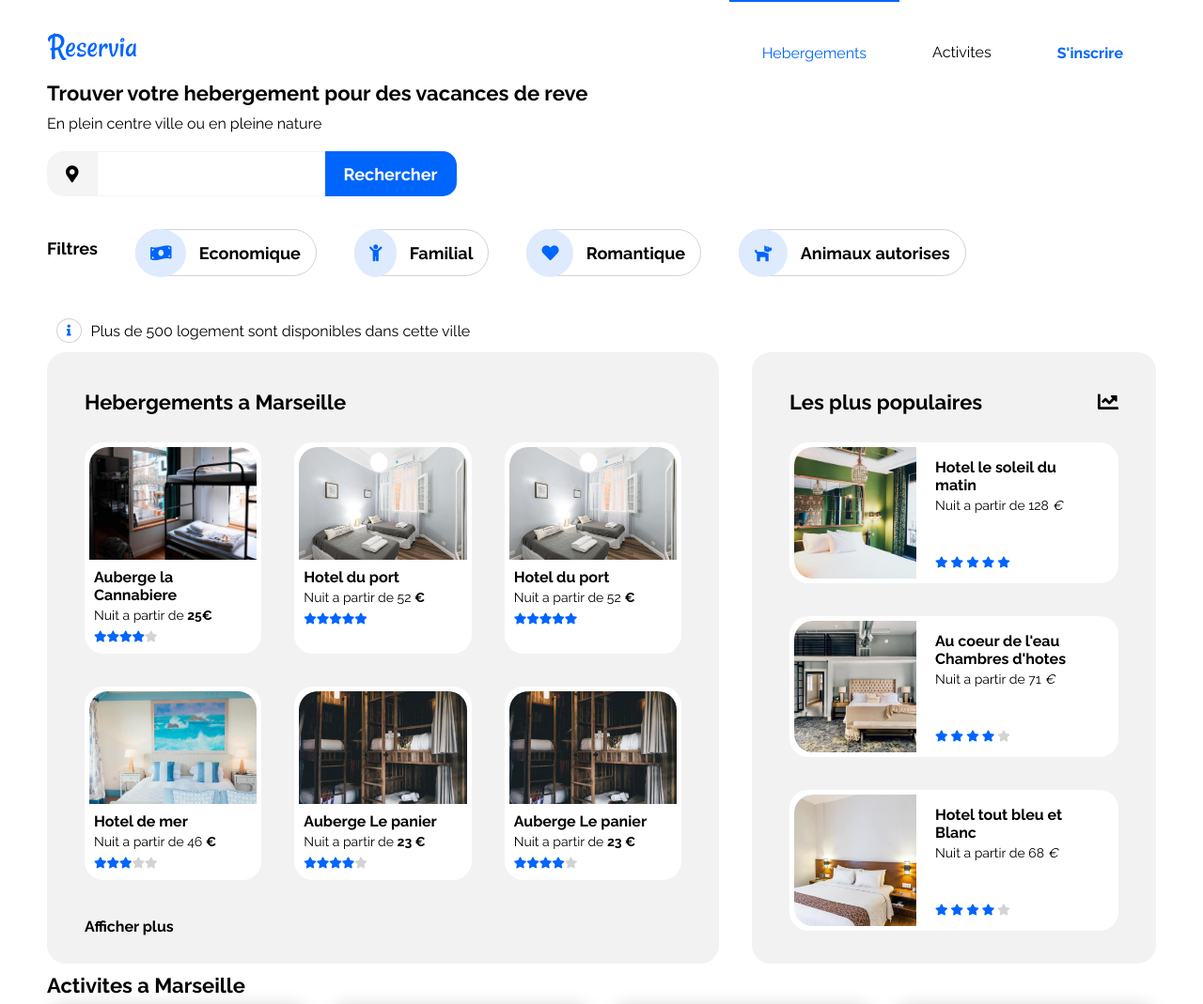
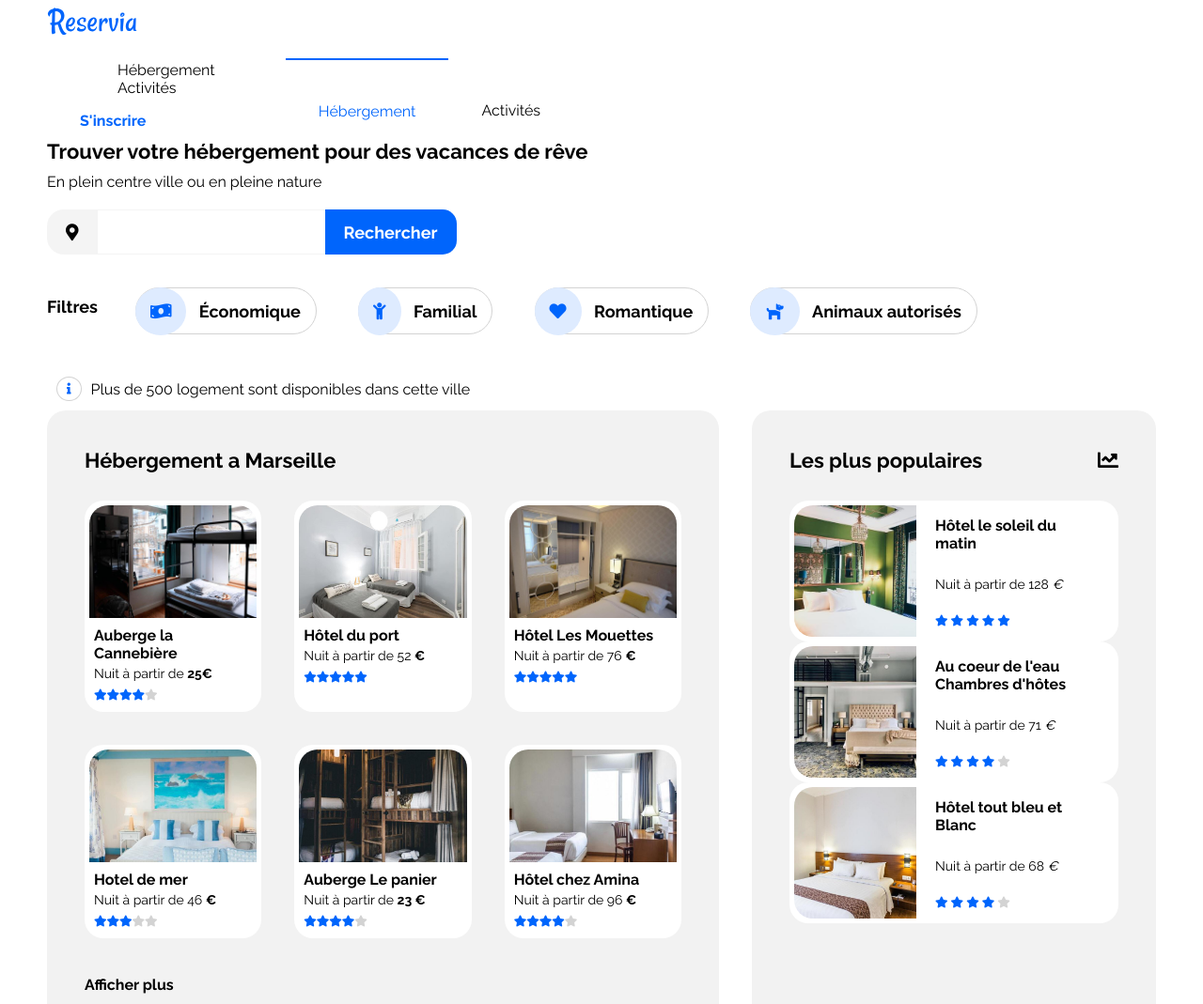
Before and after one commit to alevsametoglu/Reservia, a plain HTML site: page index.html in a window 1280 px wide. Shown: the top 1069 px of the page at 94% size. Drawn offline with Linux system fonts and the light colour scheme.

Commit message:
added accents et link

```diff
--- a/index.html
+++ b/index.html
@@ -17,23 +17,31 @@
 <body>
     <!-- header -->
     <header>
+        <div>
             <span id="logo">
                 <img src="assets/images/logo/Reservia.svg" alt="logo" />
             </span>
             <nav>
                 <ul>
-                <li class="nav-link active"><a href="#hotel">Hebergements</a></li>
-                <li class="nav-link"><a href="#activities">Activites</a></li>
+                    <li class="nav-link active"><a href="#hotel">Hébergement</a></li>
+                    <li class="nav-link"><a href="#activities">Activités</a></li>
                 </ul>
             </nav>
             <span id="register"><a href="#">S'inscrire</a></span>
+        </div>
+        <nav id='mobil-navbar'>
+            <ul>
+                <li class="nav-link active"><a href="#hotel">Hébergement</a></li>
+                <li class="nav-link"><a href="#activities">Activités</a></li>
+            </ul>
+        </nav>
     </header>
 
     <!-- main section -->
     <section id="main-content">
         <!-- search section -->
-        <section>
-            <h3>Trouver votre hebergement pour des vacances de reve</h3>
+        <section id='search-section'>
+            <h3>Trouver votre hébergement pour des vacances de rêve</h3>
             <p>En plein centre ville ou en pleine nature</p>
 
             <!-- search-input -->
@@ -47,22 +55,24 @@
 
             <div id="filter">
                 <h4>Filtres</h4>
-                <button type="click">
+                <div>
+                    <button type="button">
                         <span class="filter-icon"><i class="fas fa-money-bill-wave"></i></span>
-                    <span class="filter-text">Economique</span>
+                        <span class="filter-text">Économique</span>
                     </button>
-                <button type="click">
+                    <button type="button">
                         <span class="filter-icon"><i class="fas fa-child"></i></span>
                         <span class="filter-text">Familial</span>
                     </button>
-                <button type="click">
+                    <button type="button">
                         <span class="filter-icon"><i class="fas fa-heart"></i></span>
                         <span class="filter-text">Romantique</span>
                     </button>
-                <button type="click">
+                    <button type="button">
                         <span class="filter-icon"><i class="fas fa-dog"></i></span>
-                    <span class="filter-text">Animaux autorises</span>
+                        <span class="filter-text">Animaux autorisés</span>
                     </button>
+                </div>
             </div>
 
             <!--info-->
@@ -79,15 +89,15 @@
             <!-- hebergement -->
             <section>
                 <div class="section-title">
-                    <h3>Hebergements a Marseille</h3>
+                    <h3>Hébergement a Marseille</h3>
                 </div>
                 <div id="hotel-list">
                     <article>
                         <a href="#">
-                            <img src="assets/images/hebergements/marcus-loke-WQJvWU_HZFo-unsplash.jpg" alt="" />
+                            <img src="assets/images/hebergements/marcus-loke-WQJvWU_HZFo-unsplash.jpg" alt="Auberge la Cannabiere" />
                             <div class="hotel-info">
-                                <h4>Auberge la Cannabiere</h4>
-                                <p>Nuit a partir de <strong>25&euro;</strong></p>
+                                <h4>Auberge la Cannebière</h4>
+                                <p>Nuit à partir de <strong>25&euro;</strong></p>
                                 <span class="icon-score">
                                     <i class="fas fa-star"></i><i class="fas fa-star"></i><i class="fas fa-star"></i><i
                                         class="fas fa-star"></i><i class="fas fa-star inactive"></i>
@@ -98,10 +108,10 @@
 
                     <article>
                         <a href="#">
-                            <img src="assets/images/hebergements/fred-kleber-gTbaxaVLvsg-unsplash.jpg" alt="" />
+                            <img src="assets/images/hebergements/fred-kleber-gTbaxaVLvsg-unsplash.jpg" alt="Hotel du port" />
                             <div class="hotel-info">
-                                <h4>Hotel du port</h4>
-                                <p>Nuit a partir de 52 <strong> &euro;</strong></p>
+                                <h4>Hôtel du port</h4>
+                                <p>Nuit à partir de 52 <strong> &euro;</strong></p>
                                 <span class="icon-score">
                                     <i class="fas fa-star"></i><i class="fas fa-star"></i><i class="fas fa-star"></i><i
                                         class="fas fa-star"></i><i class="fas fa-star"></i>
@@ -112,10 +122,10 @@
 
                     <article>
                         <a href="#">
-                            <img src="assets/images/hebergements/fred-kleber-gTbaxaVLvsg-unsplash.jpg" alt="" />
+                            <img src="assets/images/hebergements/reisetopia-B8WIgxA_PFU-unsplash.jpg" alt="Hotel Les Mouettes" />
                             <div class="hotel-info">
-                                <h4>Hotel du port</h4>
-                                <p>Nuit a partir de 52 <strong> &euro;</strong></p>
+                                <h4>Hôtel Les Mouettes</h4>
+                                <p>Nuit à partir de 76 <strong> &euro;</strong></p>
                                 <span class="icon-score">
                                     <i class="fas fa-star"></i><i class="fas fa-star"></i><i class="fas fa-star"></i><i
                                         class="fas fa-star"></i><i class="fas fa-star"></i>
@@ -126,10 +136,10 @@
 
                     <article>
                         <a href="#">
-                            <img src="assets/images/hebergements/annie-spratt-Eg1qcIitAuA-unsplash.jpg" alt="" />
+                            <img src="assets/images/hebergements/annie-spratt-Eg1qcIitAuA-unsplash.jpg" alt="Hotel de mer" />
                             <div class="hotel-info">
                                 <h4>Hotel de mer</h4>
-                                <p>Nuit a partir de 46 <strong> &euro;</strong></p>
+                                <p>Nuit à partir de 46 <strong> &euro;</strong></p>
                                 <span class="icon-score">
                                     <i class="fas fa-star"></i><i class="fas fa-star"></i><i class="fas fa-star"></i><i
                                         class="fas fa-star inactive"></i><i class="fas fa-star inactive"></i>
@@ -140,10 +150,10 @@
 
                     <article>
                         <a href="#">
-                            <img src="assets/images/hebergements/nicate-lee-kT-ZyaiwBe0-unsplash.jpg" alt="" />
+                            <img src="assets/images/hebergements/nicate-lee-kT-ZyaiwBe0-unsplash.jpg" alt="Auberge Le panier" />
                             <div class="hotel-info">
                                 <h4>Auberge Le panier</h4>
-                                <p>Nuit a partir de <strong>23 &euro;</strong></p>
+                                <p>Nuit à partir de <strong>23 &euro;</strong></p>
                                 <span class="icon-score">
                                     <i class="fas fa-star"></i><i class="fas fa-star"></i><i class="fas fa-star"></i><i
                                         class="fas fa-star"></i><i class="fas fa-star inactive"></i>
@@ -154,10 +164,10 @@
 
                     <article>
                         <a href="#">
-                            <img src="assets/images/hebergements/nicate-lee-kT-ZyaiwBe0-unsplash.jpg" alt="" />
+                            <img src="assets/images/hebergements/febrian-zakaria-M6S1WvfW68A-unsplash.jpg" alt="Hotel chez Amina" />
                             <div class="hotel-info">
-                                <h4>Auberge Le panier</h4>
-                                <p>Nuit a partir de <strong>23 &euro;</strong></p>
+                                <h4>Hôtel chez Amina</h4>
+                                <p>Nuit à partir de 96 <strong> &euro;</strong></p>
                                 <span class="icon-score">
                                     <i class="fas fa-star"></i><i class="fas fa-star"></i><i class="fas fa-star"></i><i
                                         class="fas fa-star"></i><i class="fas fa-star inactive"></i>
@@ -176,14 +186,14 @@
                     <i class="fas fa-chart-line icon"></i>
                 </div>
                 <div id="hotel-popular-list">
+                    <a href="#">
                         <article>
-                        <a href="#">
-                            <img src="assets/images/hebergements/emile-guillemot-Bj_rcSC5XfE-unsplash.jpg" alt="" />
+                            <img src="assets/images/hebergements/emile-guillemot-Bj_rcSC5XfE-unsplash.jpg" alt="Hotel le soleil du matin" />
                             <div class="hotel-info">
-                                <span>
-                                <h4>Hotel le soleil du matin</h4>
-                                <p>Nuit a partir de 128 <em> &euro;</em></p>
-                            </span>
+
+                                <h4>Hôtel le soleil du matin</h4>
+                                <p>Nuit à partir de 128 <em> &euro;</em></p>
+
                                 <span class="icon-score">
                                     <i class="fas fa-star"></i>
                                     <i class="fas fa-star"></i>
@@ -192,17 +202,17 @@
                                     <i class="fas fa-star"></i>
                                 </span>
                             </div>
+                        </article>
                     </a>
-                    </article>
 
+                    <a href="#">
                         <article>
-                        <a href="#">
-                            <img src="assets/images/hebergements/aw-creative-VGs8z60yT2c-unsplash.jpg" alt="" />
+                            <img src="assets/images/hebergements/aw-creative-VGs8z60yT2c-unsplash.jpg" alt="Au coeur de l'eau Chambres d'hotes" />
                             <div class="hotel-info">
-                                <span>
-                                <h4>Au coeur de l'eau Chambres d'hotes</h4>
-                                <p>Nuit a partir de 71 <em> &euro;</em></p>
-                            </span>
+
+                                <h4>Au coeur de l'eau Chambres d'hôtes</h4>
+                                <p>Nuit à partir de 71 <em> &euro;</em></p>
+
                                 <span class="icon-score">
                                     <i class="fas fa-star"></i>
                                     <i class="fas fa-star"></i>
@@ -211,17 +221,17 @@
                                     <i class="fas fa-star inactive"></i>
                                 </span>
                             </div>
+                        </article>
                     </a>
-                    </article>
 
+                    <a href="#">
                         <article>
-                        <a href="#">
-                            <img src="assets/images/hebergements/febrian-zakaria-sjvU0THccQA-unsplash.jpg" alt="" />
+                            <img src="assets/images/hebergements/febrian-zakaria-sjvU0THccQA-unsplash.jpg" alt="Hotel tout bleu et Blanc" />
                             <div class="hotel-info">
-                                <span>
-                                <h4>Hotel tout bleu et Blanc</h4>
-                                <p>Nuit a partir de 68 <em> &euro;</em></p>
-                            </span>
+
+                                <h4>Hôtel tout bleu et Blanc</h4>
+                                <p>Nuit à partir de 68 <em> &euro;</em></p>
+
                                 <span class="icon-score">
                                     <i class="fas fa-star"></i>
                                     <i class="fas fa-star"></i>
@@ -230,21 +240,21 @@
                                     <i class="fas fa-star inactive"></i>
                                 </span>
                             </div>
+                        </article>
                     </a>
-                    </article>
                 </div>
             </aside>
         </section>
 
         <!-- section activities -->
         <section id='activities'>
-            <h3>Activites a Marseille</h3>
-            <div id="section-activites">
+            <h3>Activités a Marseille</h3>
+            <div id="activity-list">
 
                 <div class="vertical-card">
                     <article class="activity-card">
                         <a href="#">
-                            <img src="assets/images/activites/reno-laithienne-QUgJhdY5Fyk-unsplash.jpg" alt="" class="img-vertical" />
+                            <img src="assets/images/activites/reno-laithienne-QUgJhdY5Fyk-unsplash.jpg" alt="Vieux Port" class="img-vertical" />
                             <h6>Vieux Port</h6>
                         </a>
                     </article>
@@ -252,15 +262,15 @@
 
 
                 <div class="horizontal-card">
-                    <article class="activity-card horizontal-card-aa">
+                    <article class="activity-card horizontal-card card-pomegues">
                         <a href="#">
-                            <img src="assets/images/activites/paul-hermann-QFTrLdQIRhI-unsplash.jpg" alt="">
-                            <h6>Fort du Pomegues</h6>
+                            <img src="assets/images/activites/paul-hermann-QFTrLdQIRhI-unsplash.jpg" alt="Fort du Pomegues">
+                            <h6>Fort du Pomègues</h6>
                         </a>
                     </article>
-                    <article class="activity-card horizontal-card-ab">
+                    <article class="activity-card horizontal-card card-iles">
                         <a href="#">
-                            <img src="assets/images/activites/kevin-hikari-rV_Qd1l-VXg-unsplash.jpg" alt="">
+                            <img src="assets/images/activites/kevin-hikari-rV_Qd1l-VXg-unsplash.jpg" alt="Iles du Friou">
                             <h6>Iles du Frioul</h6>
                         </a>
                     </article>
@@ -269,22 +279,22 @@
                 <div class="vertical-card">
                     <article class="activity-card">
                         <a href="#">
-                            <img src="assets/images/activites/kilyan-sockalingum-NR8-cBCN3aI-unsplash.jpg" alt="" />
+                            <img src="assets/images/activites/kilyan-sockalingum-NR8-cBCN3aI-unsplash.jpg" alt="Parc National des calanques" />
                             <h6>Parc National des calanques</h6>
                         </a>
                     </article>
                 </div>
 
                 <div class="horizontal-card">
-                    <article class="activity-card horizontal-card-b">
+                    <article class="activity-card horizontal-card ">
                         <a href="#">
-                            <img src="assets/images/activites/florian-wehde-xW9e8gdotxI-unsplash.jpg" alt="" />
+                            <img src="assets/images/activites/florian-wehde-xW9e8gdotxI-unsplash.jpg" alt="Notre-Dame-de-la-Garde" />
                             <h6>Notre-Dame-de-la-Garde</h6>
                         </a>
                     </article>
-                    <article class="activity-card horizontal-card-b">
+                    <article class="activity-card horizontal-card ">
                         <a href="#">
-                            <img src="assets/images/activites/lena-paulin-wH2-EJoDcV0-unsplash.jpg" alt="" />
+                            <img src="assets/images/activites/lena-paulin-wH2-EJoDcV0-unsplash.jpg" alt="parc Longchamp" />
                             <h6>parc Longchamp</h6>
                         </a>
                     </article>
@@ -301,14 +311,14 @@
                 <h4>A Propos</h4>
                 <a href="#">Fonctionement du site</a>
                 <br />
-                <a href="#">Conditions generales de Vente</a>
+                <a href="#">Conditions  générales de Vente</a>
                 <br />
-                <a href="#">Donnees et confidentalite</a>
+                <a href="#">Données et confidentialités</a>
             </article>
 
             <article>
-                <h4>Nos hebergement</h4>
-                <a href="#">Charte qualite</a><br />
+                <h4>Nos hébergement</h4>
+                <a href="#">Charte qualité</a><br />
                 <a href="#">Soumettre votre hotel</a>
             </article>
 
```
Lines whose indentation alone changed are shown as unchanged.
